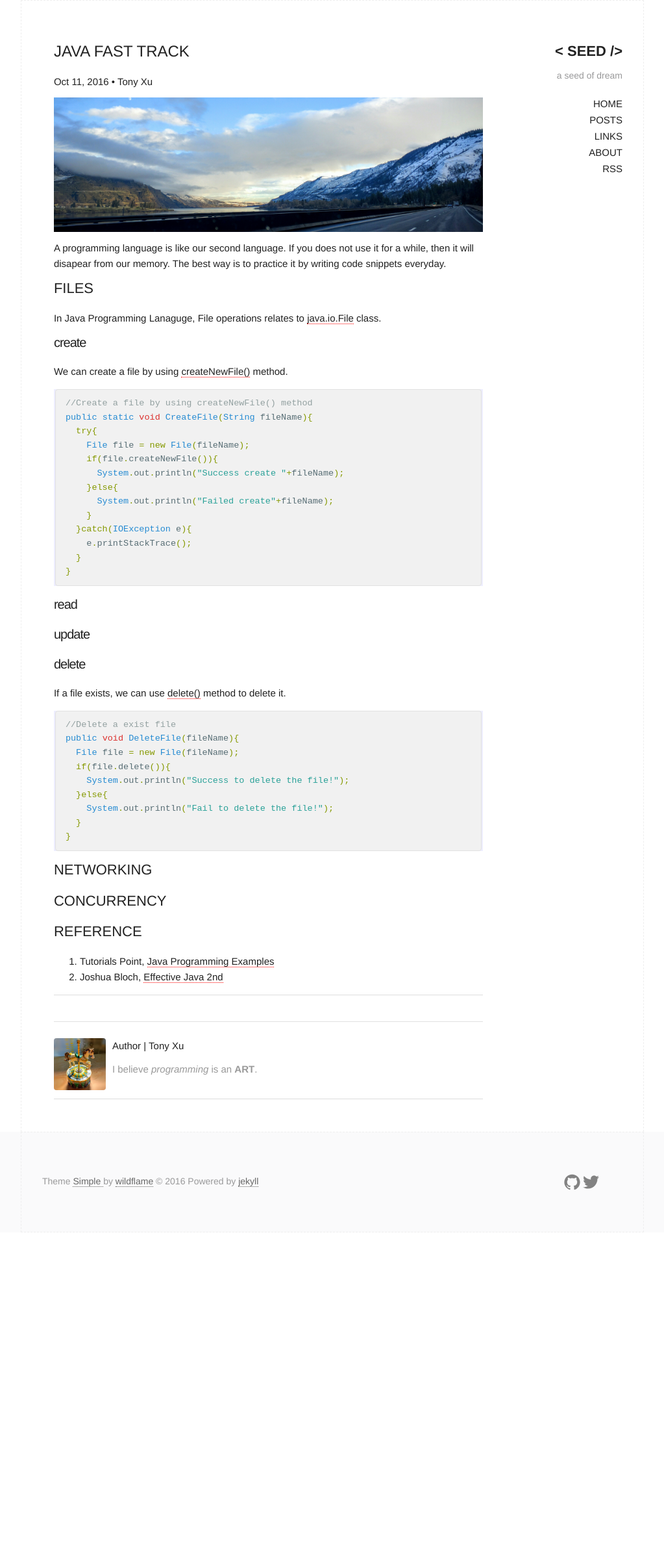
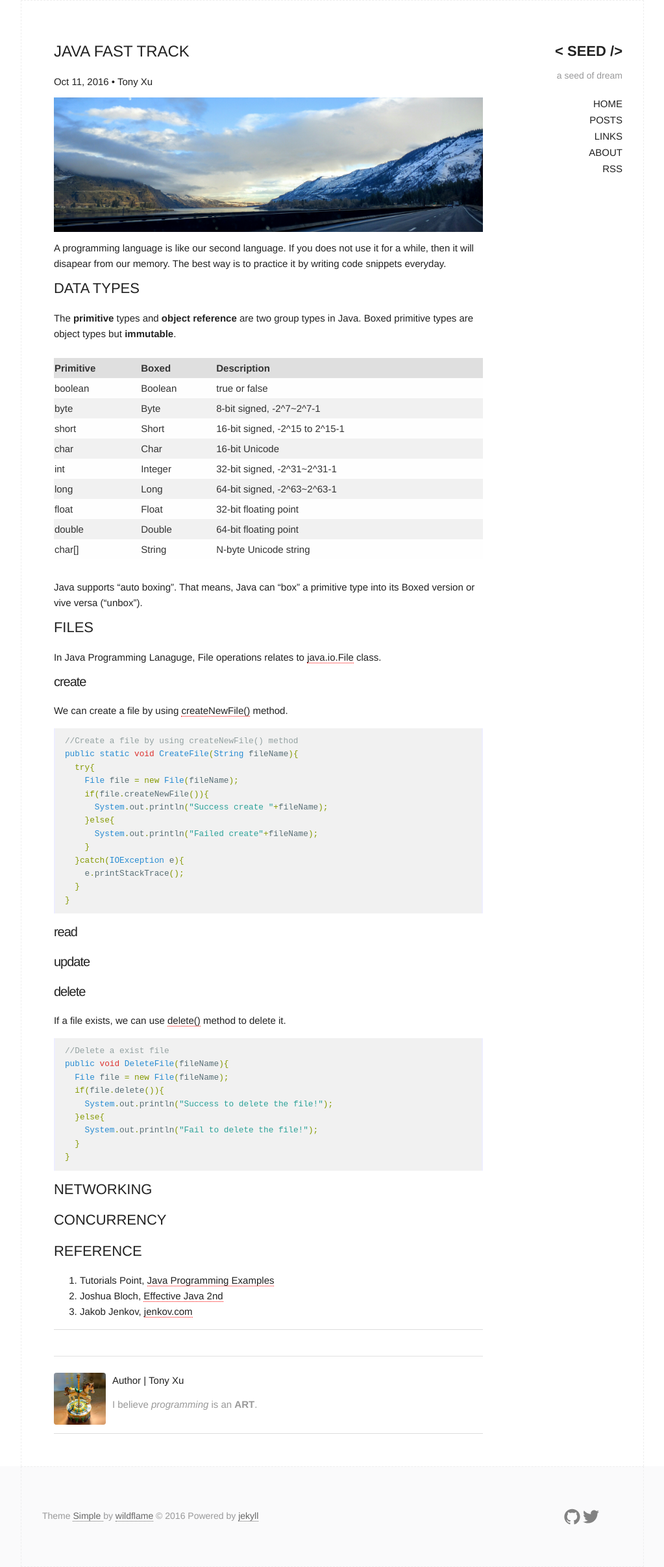
Before and after one commit to Tonyxu82/tonyxu82.github.io, a Jekyll site: the page built from _posts/2016-10-11-Java-Fasttrack.md, in a window 1280 px wide. Shown: the whole page at 65% size, without its empty margins (128-1151 px from the left). Built offline with Jekyll 4.4.1, drawn with Linux system fonts in a browser that asks for light colours; comment, search, counter and statistics services are not loaded; before the commit the page ends 1897 px from its top, so only the background shows below that.

Commit message:
update code and table style

```diff
--- a/_posts/2016-10-11-Java-Fasttrack.md
+++ b/_posts/2016-10-11-Java-Fasttrack.md
@@ -6,12 +6,29 @@ category: Java
 ---
 ![gorge]({{ site.baseurl }}\img\columbiagorge.png)
 
-A programming language is like our second language. If you does not use it for
-a while, then it will disapear from our memory. The best way is to
+A programming language is like our second language. If you does not use it for a while, then it will disapear from our memory. The best way is to
 practice it by writing code snippets everyday.
 
 
 <!--description-->
+
+## DATA TYPES
+
+The **primitive** types and **object reference** are two group types in Java. Boxed primitive types are object types but **immutable**.
+
+Primitive|Boxed      |Description
+---------|-----------|---------------
+boolean  |Boolean    | true or false
+byte     |Byte       | 8-bit signed, -2^7~2^7-1
+short    |Short      | 16-bit signed, -2^15 to 2^15-1
+char     |Char       | 16-bit Unicode
+int      |Integer    | 32-bit signed, -2^31~2^31-1
+long     |Long       | 64-bit signed, -2^63~2^63-1
+float    |Float      | 32-bit floating point
+double   |Double     | 64-bit floating point
+char[]   |String     | N-byte Unicode string
+
+Java supports "auto boxing". That means, Java can "box" a primitive type into its Boxed version or vive versa ("unbox").
 
 ## FILES
 
@@ -68,8 +85,8 @@ public void DeleteFile(fileName){
 
 ## CONCURRENCY
 
-
 ## REFERENCE
 
 1. Tutorials Point, [Java Programming Examples](https://www.tutorialspoint.com/javaexamples/index.htm)
 2. Joshua Bloch, [Effective Java 2nd](https://www.amazon.com/Effective-Java-2nd-Joshua-Bloch/dp/0321356683)
+3. Jakob Jenkov, [jenkov.com](http://tutorials.jenkov.com/java/index.html)
--- a/_sass/_base.scss
+++ b/_sass/_base.scss
@@ -487,11 +487,11 @@ li {
 code {
     padding: 0.2rem 0.5rem;
     margin: 0 0.2rem;
-    font-size: 90%;
+    font-size: 85%;
     white-space: nowrap;
     background: #F1F1F1;
-    border: 1px solid #E1E1E1;
-    border-radius: 4px;
+    //border: 1px solid #E1E1E1;
+    //border-radius: 4px;
 }
 
 pre > code {
@@ -501,22 +501,67 @@ pre > code {
 }
 /* Tables
 –––––––––––––––––––––––––––––––––––––––––––––––––– */
+// td,
+// th {
+//     padding: 12px 15px;
+//     text-align: left;
+//     border-bottom: 1px solid #E1E1E1;
+// }
+//
+// td:first-child,
+// th:first-child {
+//     padding-left: 0;
+// }
+//
+// td:last-child,
+// th:last-child {
+//     padding-right: 0;
+// }
+//The CSS code comes from http://cssmenumaker.com/blog/stylish-css-tables-tutorial
+
+table {
+    color: #333;
+    font-family: Helvetica, Arial, sans-serif;
+    width: 100%;
+    border-collapse: collapse;
+    border-spacing: 1;
+    text-align: left;
+    margin-top: 25px;
+    margin-bottom: 30px;
+}
+
 td,
 th {
-    padding: 12px 15px;
-    text-align: left;
-    border-bottom: 1px solid #E1E1E1;
+    border: 1px solid transparent;
+    /* No more visible border */
+    height: 30px;
+    transition: all 0.5s;
+    /* Simple transition for hover effect */
 }
 
-td:first-child,
-th:first-child {
-    padding-left: 0;
+th {
+    background: #DFDFDF;
+    /* Darken header a bit */
+    font-weight: bold;
 }
 
-td:last-child,
-th:last-child {
-    padding-right: 0;
+td {
+    background: #FAFAFA;
 }
+/* Cells in even rows (2,4,6...) are one color */
+tr:nth-child(even) td {
+    background: #F1F1F1;
+}
+/* Cells in odd rows (1,3,5...) are another (excludes header cells) */
+tr:nth-child(odd) td {
+    background: #FEFEFE;
+}
+
+tr td:hover {
+    background: #666;
+    color: #FFF;
+}
+/* Hover cell effect! */
 /* Spacing
 ––––––––––––––––––––––––––––––––––––––––––––––––––
 button,
@@ -585,7 +630,6 @@ img {
     max-width: 100%;
     vertical-align: middle;
 }
-
 /* blockquote */
 blockquote {
     font-family: Georgia, Times, "Times New Roman", serif;
@@ -600,7 +644,7 @@ blockquote {
     font-style: italic;
     font-size: 1.1em;
     min-height: 60px;
-    color: #666
+    color: #666;
 }
 
 blockquote:before {
--- a/_sass/_layout.scss
+++ b/_sass/_layout.scss
@@ -169,7 +169,7 @@ input#menu-toggle {
   color: #99999a;
   @include media-query($on-laptop){
     text-align: center;
-    margin-bottom: 40px;
+    margin-bottom: 80px;
   }
   nav a {
     font-weight:400;
```
